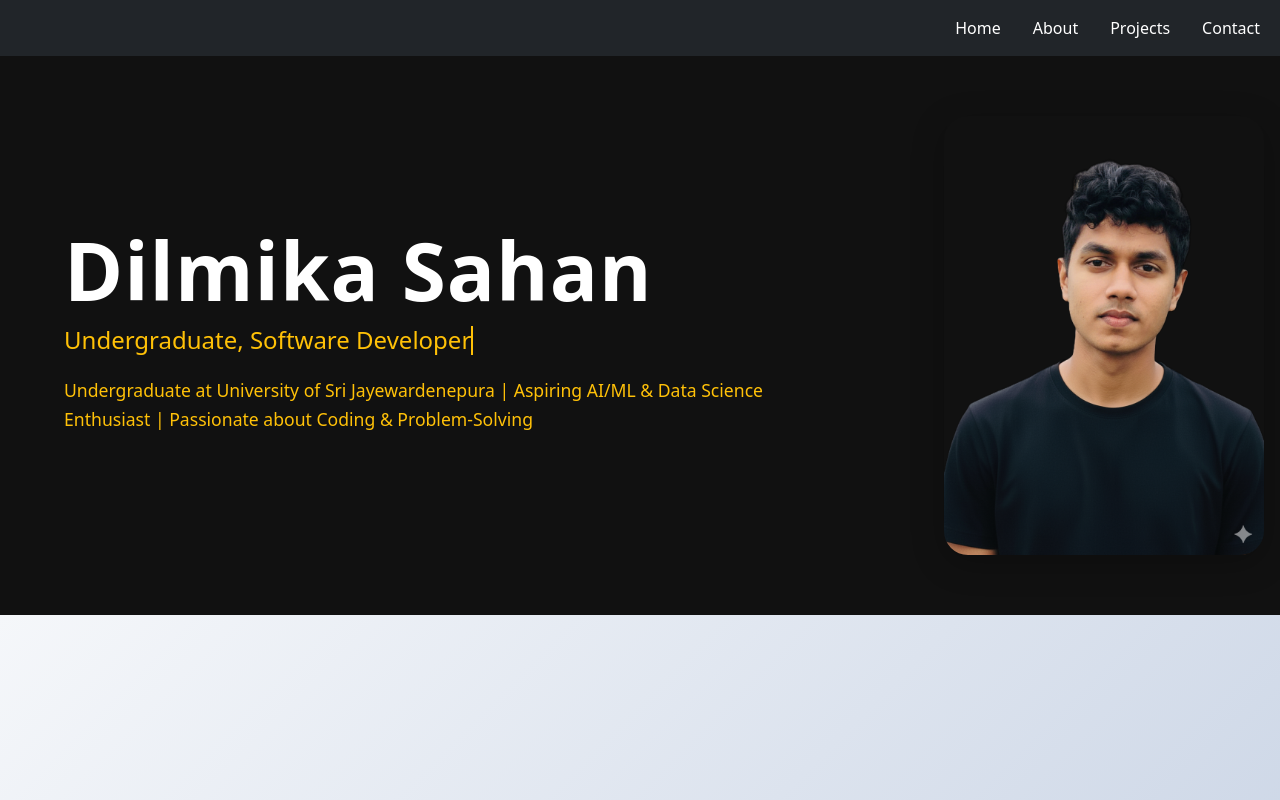
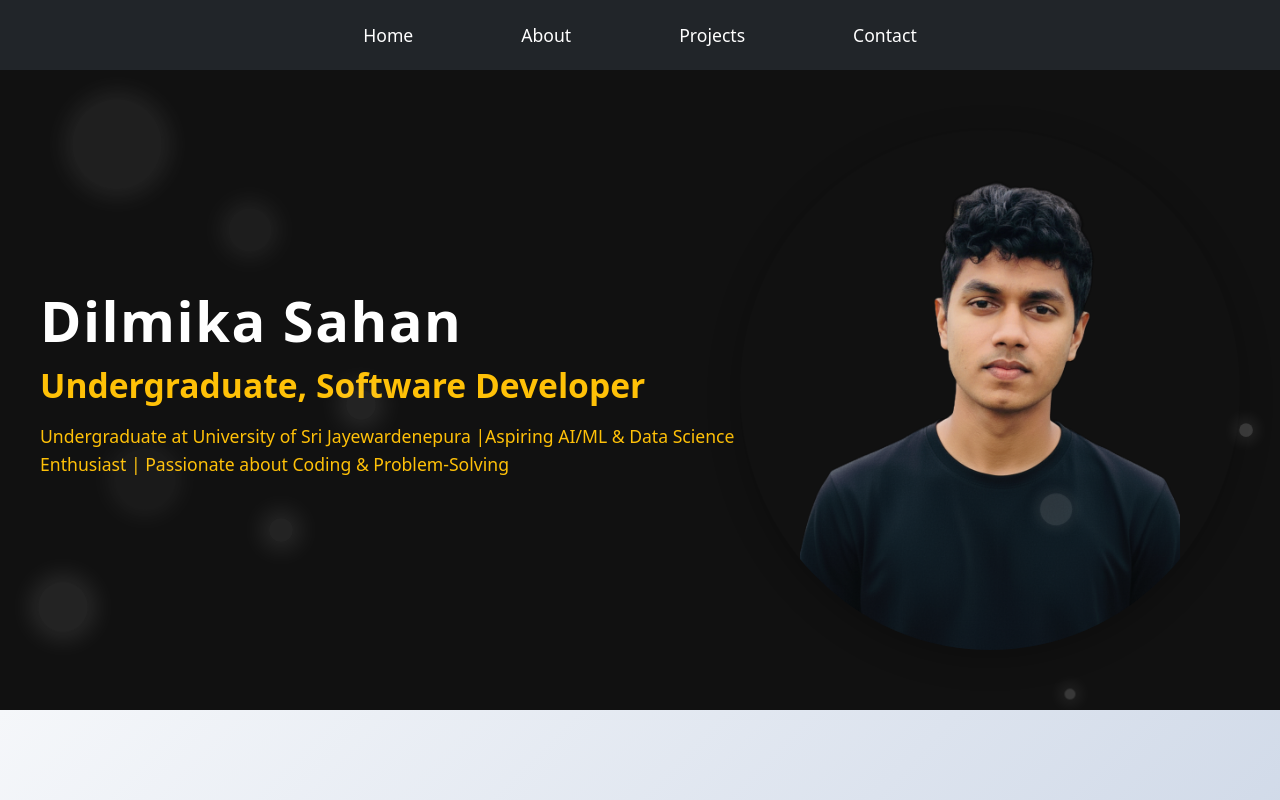
Before and after one commit to DilmikaSahan/my-portfolio, a React (Create React App) app: page / in a window 1280 px wide. Shown: the top 800 px of the page. Built offline with nearby package versions, Linux system fonts and the light colour scheme.

Commit message:
hero section animations

```diff
--- a/src/component/HeroSection/HeroSection.css
+++ b/src/component/HeroSection/HeroSection.css
@@ -4,8 +4,39 @@
   min-height: 320px;
   display: flex;
   align-items: center;
-  justify-content: flex-start;
-  padding: 60px 0 60px 5vw;
+  justify-content: center;
+  padding: 60px 0;
+  position: relative;
+  overflow: hidden;
+}
+/* Floating bubble background for hero section, weighted left */
+.hero-bubble-bg {
+  position: absolute;
+  left: 0;
+  top: 0;
+  width: 60%;
+  height: 100%;
+  z-index: 0;
+  pointer-events: none;
+}
+.hero-bubble-bg .bg-bubble {
+  position: absolute;
+  border-radius: 50%;
+  background: rgba(255,255,255,0.08);
+  box-shadow: 0 0 24px 8px rgba(255,255,255,0.10);
+  animation: float-bg-bubble 12s infinite ease-in-out;
+}
+.bg-bubble.b1 { width: 80px; height: 80px; left: 10%; top: 10%; animation-delay: 0s; }
+.bg-bubble.b2 { width: 40px; height: 40px; left: 30%; top: 25%; animation-delay: 2s; }
+.bg-bubble.b3 { width: 60px; height: 60px; left: 15%; top: 60%; animation-delay: 4s; }
+.bg-bubble.b4 { width: 30px; height: 30px; left: 45%; top: 50%; animation-delay: 6s; }
+.bg-bubble.b5 { width: 50px; height: 50px; left: 5%; top: 80%; animation-delay: 8s; }
+.bg-bubble.b6 { width: 24px; height: 24px; left: 35%; top: 70%; animation-delay: 10s; }
+
+@keyframes float-bg-bubble {
+  0% { transform: translateY(0) scale(1); opacity: 0.5; }
+  50% { transform: translateY(-30px) scale(1.12); opacity: 0.8; }
+  100% { transform: translateY(0) scale(1); opacity: 0.5; }
 }
 
 .hero-inner {
@@ -15,6 +46,21 @@
   width: 100%;
   max-width: 1200px;
 }
+.hero-name {
+    font-size: 3.5rem;
+    font-weight: 800;
+    margin-bottom: 0.7rem;
+    letter-spacing: 1.5px;
+    animation: fadeInLeft 1s ease;
+}
+.hero-title {
+  font-size: 2.1rem;
+  font-weight: 600;
+  color: #ffc107;
+  animation: fadeInLeft 1.5s ease;
+  min-height: 1.5em;
+  margin-bottom: 0.2em;
+}
 
 .hero-content {
   max-width: 700px;
@@ -23,20 +69,88 @@
 
 .hero-image-wrapper {
   flex: 1 1 40%;
+  position: relative;
   display: flex;
   align-items: center;
   justify-content: flex-end;
-  padding-left: 40px;
+  padding-left: 0;
+}
+
+/* Animated bubbles around hero image */
+.hero-image-bubbles {
+  position: absolute;
+  left: 50%;
+  top: 50%;
+  width: 100%;
+  height: 100%;
+  pointer-events: none;
+  z-index: 3;
+}
+.bubble {
+  position: absolute;
+  border-radius: 50%;
+  background: rgba(255,255,255,0.18);
+  box-shadow: 0 0 16px 4px rgba(255,255,255,0.12);
+  animation: float-bubble 6s infinite ease-in-out;
+}
+.bubble.b1 { width: 32px; height: 32px; left: 10%; top: 20%; animation-delay: 0s; }
+.bubble.b2 { width: 18px; height: 18px; left: 80%; top: 30%; animation-delay: 1.2s; }
+.bubble.b3 { width: 24px; height: 24px; left: 60%; top: 80%; animation-delay: 2.1s; }
+.bubble.b4 { width: 14px; height: 14px; left: 30%; top: 70%; animation-delay: 3.2s; }
+.bubble.b5 { width: 20px; height: 20px; left: 85%; top: 60%; animation-delay: 4.1s; }
+.bubble.b6 { width: 12px; height: 12px; left: 50%; top: 10%; animation-delay: 2.7s; }
+.bubble.b7 { width: 16px; height: 16px; left: 70%; top: 15%; animation-delay: 1.7s; }
+.bubble.b8 { width: 10px; height: 10px; left: 15%; top: 60%; animation-delay: 3.7s; }
+
+@keyframes float-bubble {
+  0% { transform: translateY(0) scale(1); opacity: 0.7; }
+  50% { transform: translateY(-18px) scale(1.15); opacity: 1; }
+  100% { transform: translateY(0) scale(1); opacity: 0.7; }
 }
 
 .hero-image {
-  max-width: 320px;
+  max-width: 520px;
   width: 100%;
-  height: auto;
-  border-radius: 24px;
+  height: 520px;
+  aspect-ratio: 1/1;
+  border-radius: 50%;
   box-shadow: 0 8px 32px rgba(0,0,0,0.25);
-  object-fit: cover;
+  object-fit: contain;
+  border:none;
   animation: fadeInRight 1.5s;
+  position: relative;
+  z-index: 2;
+
+.hero-image-wrapper::before {
+  content: '';
+  position: absolute;
+  left: 50%;
+  top: 50%;
+  transform: translate(-50%, -50%);
+  width: 560px;
+  height: 560px;
+  border-radius: 50%;
+  background: radial-gradient(circle at 60% 40%, #ffffffcc 60%, transparent 100%), radial-gradient(circle at 30% 70%, #e0e0e0aa 40%, transparent 100%);
+  filter: blur(4px);
+  z-index: 1;
+  animation: water-bubble 6s ease-in-out infinite alternate;
+  pointer-events: none;
+}
+
+@keyframes water-bubble {
+  0% {
+    transform: translate(-50%, -50%) scale(1) rotate(0deg);
+    opacity: 0.7;
+  }
+  50% {
+    transform: translate(-50%, -50%) scale(1.04) rotate(8deg);
+    opacity: 1;
+  }
+  100% {
+    transform: translate(-50%, -50%) scale(1.08) rotate(-8deg);
+    opacity: 0.7;
+  }
+}
 }
 
 @keyframes fadeInRight {
@@ -44,32 +158,20 @@
   to { opacity: 1; transform: translateX(0); }
 }
 
-.hero-content {
-  max-width: 700px;
-}
-
-.hero-name {
-  font-size: 5rem;
-  font-weight: 700;
-  margin-bottom: 0.5rem;
-  letter-spacing: 1px;
-  animation: fadeInLeft 1s ease;
-}
-
-.hero-title {
-  font-size: 1.5rem;
-  font-weight: 500;
+/* Removed duplicate .hero-content and .hero-image */
+  border: none;
+  animation: fadeInRight 1.5s;
   margin-bottom: 1rem;
   color: #ffc107;
   animation: fadeInLeft 1.5s ease;
-}
+
 
 .animated-text {
   display: inline-block;
-  animation: typing 2.5s steps(30, end), blink-caret 0.75s step-end infinite;
   white-space: nowrap;
   overflow: hidden;
   border-right: 2px solid #ffc107;
+  animation: continuous-typing 4s steps(30, end) infinite, blink-caret 0.75s step-end infinite;
 }
 
 .hero-desc {
@@ -77,6 +179,7 @@
   line-height: 1.6;
   color: #e0e0e0;
   animation: fadeInUp 2s ease;
+  margin-top: 0;
 }
 
 .animated-desc {
@@ -106,13 +209,21 @@
     justify-content: center;
   }
   .hero-image {
-    max-width: 220px;
+    max-width: 180px;
+    height: 180px;
   }
 }
 
+@keyframes continuous-typing {
+  0% { width: 0; }
+  50% { width: 100%; }
+  100% { width: 0; }
+}
+
 @keyframes typing {
-  from { width: 0; }
-  to { width: 100%; }
+  0% { width: 0; }
+  80% { width: 100%; }
+  100% { width: 0; }
 }
 
 @keyframes blink-caret {
--- a/src/component/HeroSection/HeroSection.js
+++ b/src/component/HeroSection/HeroSection.js
@@ -4,6 +4,14 @@ import './HeroSection.css';
 const HeroSection = () => {
   return (
     <section className="hero-section">
+      <div className="hero-bubble-bg">
+        <span className="bg-bubble b1"></span>
+        <span className="bg-bubble b2"></span>
+        <span className="bg-bubble b3"></span>
+        <span className="bg-bubble b4"></span>
+        <span className="bg-bubble b5"></span>
+        <span className="bg-bubble b6"></span>
+      </div>
       <div className="hero-inner">
         <div className="hero-content">
           <h1 className="hero-name">Dilmika Sahan</h1>
@@ -11,10 +19,20 @@ const HeroSection = () => {
             <span className="animated-text">Undergraduate, Software Developer</span>
           </h2>
           <p className="hero-desc animated-desc">
-            Undergraduate at University of Sri Jayewardenepura | Aspiring AI/ML & Data Science Enthusiast | Passionate about Coding & Problem-Solving
+            Undergraduate at University of Sri Jayewardenepura |Aspiring AI/ML & Data Science Enthusiast | Passionate about Coding & Problem-Solving
           </p>
         </div>
         <div className="hero-image-wrapper">
+          <div className="hero-image-bubbles">
+            <span className="bubble b1"></span>
+            <span className="bubble b2"></span>
+            <span className="bubble b3"></span>
+            <span className="bubble b4"></span>
+            <span className="bubble b5"></span>
+            <span className="bubble b6"></span>
+            <span className="bubble b7"></span>
+            <span className="bubble b8"></span>
+          </div>
           <img src={process.env.PUBLIC_URL + '/my image 01 bg removed.PNG'} alt="Dilmika Sahan" className="hero-image" />
         </div>
       </div>
--- a/src/component/NavBar/NavBar.css
+++ b/src/component/NavBar/NavBar.css
@@ -1,16 +1,55 @@
 /* NavBar.css */
+
 .navbar-brand {
   font-weight: bold;
-  font-size: 1.5rem;
+  font-size: 1.6rem;
   letter-spacing: 1px;
+  color: #ffc107 !important;
+  transition: color 0.2s;
+}
+
+.navbar-brand:hover {
+  color: #fff !important;
+}
+
+li{
+  margin: 2px 10px;
+  padding: 2px 10px;
+}
+li,a{
+  margin: 2px 10px;
+  padding: 2px 10px;
+}
+
+.navbar-nav.nav-center {
+  display: flex;
+  justify-content: center;
+  width: 100%;
+  gap: 2rem;
 }
 
 .navbar-nav .nav-link {
   color: #fff !important;
-  margin-left: 1rem;
-  transition: color 0.2s;
+  font-size: 1.1rem;
+  font-weight: 500;
+  padding: 8px 10px;
+  border-radius: 24px;
+  transition: background 0.2s, color 0.2s;
 }
 
-.navbar-nav .nav-link:hover {
   color: #ffc107 !important;
+  background: transparent;
+  box-shadow: none;
+  text-decoration: none;
+
+@media (max-width: 991px) {
+  .navbar-nav.nav-center {
+    flex-direction: column;
+    align-items: center;
+    gap: 0.5rem;
+  }
+  .navbar-brand {
+    font-size: 1.3rem;
+    margin-bottom: 0.5rem;
+  }
 }
--- a/src/component/NavBar/NavBar.js
+++ b/src/component/NavBar/NavBar.js
@@ -4,10 +4,14 @@ import './NavBar.css';
 
 const NavBar = () => {
   return (
-    <nav className="navbar navbar-expand-lg navbar-dark bg-dark">
+    <nav className="navbar navbar-expand-lg navbar-dark bg-dark modern-navbar">
       <div className="container-fluid">
-        <div className="collapse navbar-collapse" id="navbarNav">
-          <ul className="navbar-nav ms-auto">
+        <a className="navbar-brand mx-auto d-lg-none" href="#home">Dilmika Sahan</a>
+        <button className="navbar-toggler" type="button" data-bs-toggle="collapse" data-bs-target="#navbarNav" aria-controls="navbarNav" aria-expanded="false" aria-label="Toggle navigation">
+          <span className="navbar-toggler-icon"></span>
+        </button>
+        <div className="collapse navbar-collapse justify-content-center" id="navbarNav">
+            <ul className="navbar-nav nav-center">
             <li className="nav-item">
               <a className="nav-link active" aria-current="page" href="#home">Home</a>
             </li>
```
